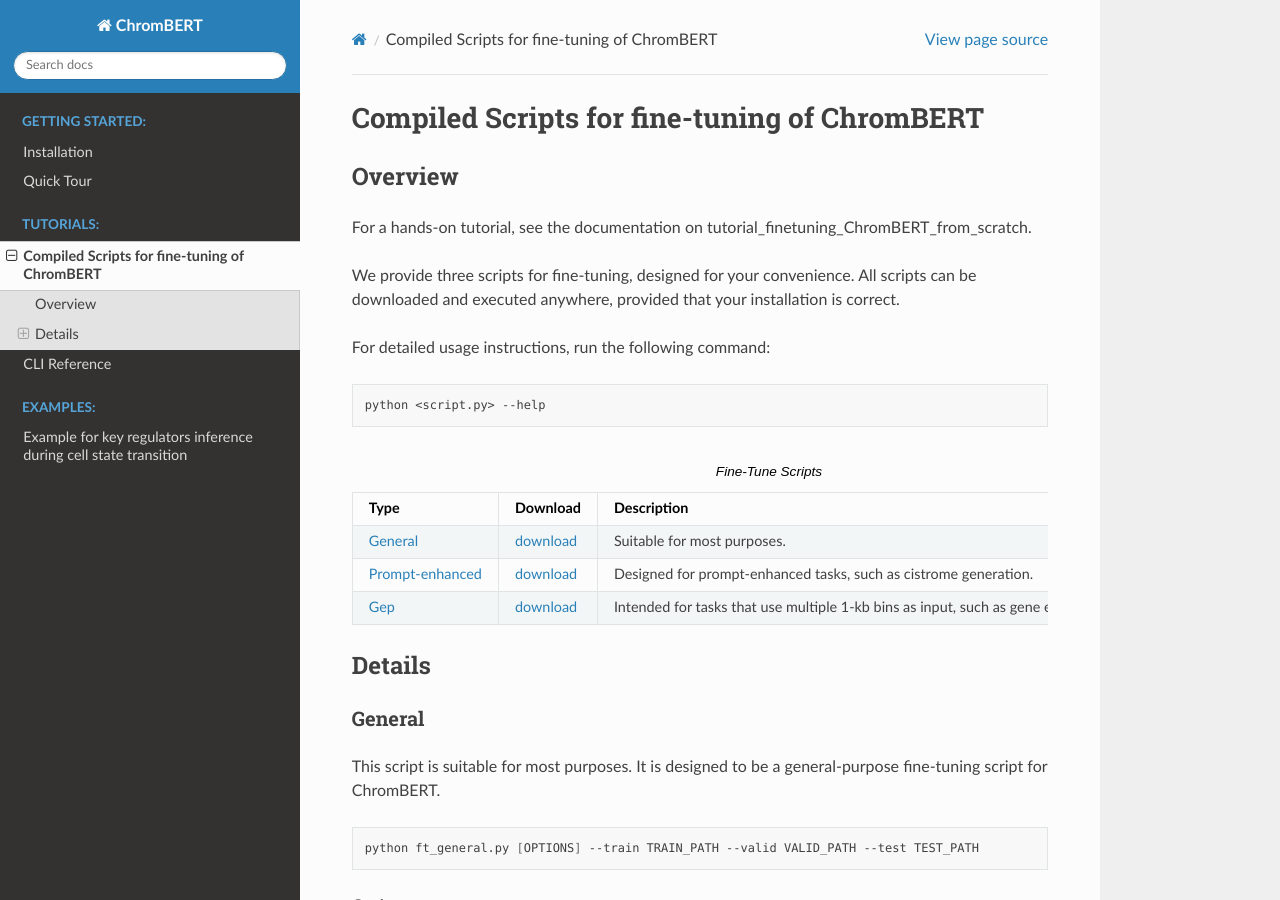
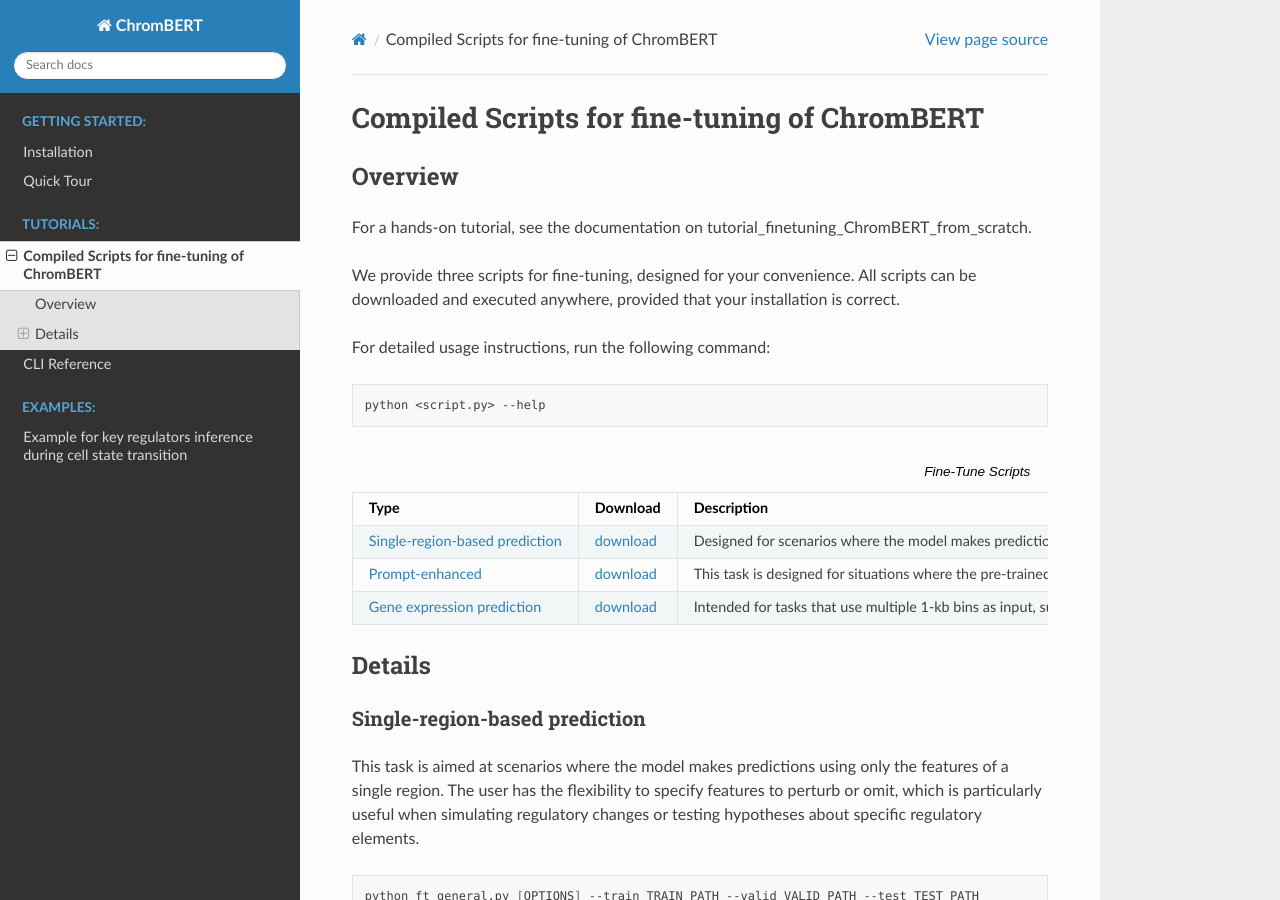
Before and after one commit to zhaoweiyu-github/ChromBERT, a Sphinx documentation site: the page built from docs/source/finetune.rst, in a window 1280 px wide and 900 px high. Built offline with Sphinx 7.4.7 and the Read the Docs theme 3.1.0, drawn with Linux system fonts in a browser that asks for light colours; pages that are not in the unit, such as notebooks, are missing from menus; some of the changed text lies outside the part shown.

Commit message:
update documentation

```diff
--- a/docs/source/finetune.rst
+++ b/docs/source/finetune.rst
@@ -18,9 +18,9 @@ For detailed usage instructions, run the following command:
 .. csv-table:: Fine-Tune Scripts
     :header: "Type", "Download", "Description"
 
-    "`General`_", "`download <https://raw.githubusercontent.com/TongjiZhanglab/ChromBERT/main/examples/train/ft_general.py>`_ ", "Suitable for most purposes."
-    "`Prompt-enhanced`_", "`download <https://raw.githubusercontent.com/TongjiZhanglab/ChromBERT/main/examples/train/ft_prompt_enhanced.py>`_", "Designed for prompt-enhanced tasks, such as cistrome generation."
-    "`Gep`_", "`download <https://raw.githubusercontent.com/TongjiZhanglab/ChromBERT/main/examples/train/ft_gep.py>`_", "Intended for tasks that use multiple 1-kb bins as input, such as gene expression prediction."
+    "`Single-region-based prediction`_", "`download <https://raw.githubusercontent.com/TongjiZhanglab/ChromBERT/main/examples/train/ft_general.py>`_ ", "Designed for scenarios where the model makes predictions using only the features of a single region."
+    "`Prompt-enhanced`_", "`download <https://raw.githubusercontent.com/TongjiZhanglab/ChromBERT/main/examples/train/ft_prompt_enhanced.py>`_", "This task is designed for situations where the pre-trained model's default single-region embeddings are insufficient, such as cistrome imputation."
+    "`Gene expression prediction`_", "`download <https://raw.githubusercontent.com/TongjiZhanglab/ChromBERT/main/examples/train/ft_gep.py>`_", "Intended for tasks that use multiple 1-kb bins as input, such as gene expression prediction."
 
 Details
 ---------
--- a/docs/source/scripts/ft_general.rst
+++ b/docs/source/scripts/ft_general.rst
@@ -1,7 +1,7 @@
-General
-************
+Single-region-based prediction
+****************************
 
-This script is suitable for most purposes. It is designed to be a general-purpose fine-tuning script for ChromBERT.
+This task is aimed at scenarios where the model makes predictions using only the features of a single region. The user has the flexibility to specify features to perturb or omit, which is particularly useful when simulating regulatory changes or testing hypotheses about specific regulatory elements.
 
 .. code-block:: shell
 
--- a/docs/source/scripts/ft_gep.rst
+++ b/docs/source/scripts/ft_gep.rst
@@ -1,7 +1,7 @@
-Gep
-*********************
+Gene expression prediction
+**************************
 
-Fine-tune the ChromBERT model with a multiflank window setting to predict genome-wide changes in the transcriptome.
+Gene expression is influenced by multiple regulatory regions, often extending over significant genomic distances, particularly near the transcription start site (TSS). This task uses a flank window to consider multiple nearby regions, providing a holistic view of regulatory impacts on gene expression.
 
 .. code-block:: shell
 
--- a/docs/source/scripts/ft_prompt_enhanced.rst
+++ b/docs/source/scripts/ft_prompt_enhanced.rst
@@ -1,8 +1,7 @@
 Prompt-enhanced
 *******************
 
-
-Fine-tune a prompt-enhanced ChromBERT on a downstream task.
+This task is designed for situations where the pre-trained model's default single-region embeddings are insufficient. By incorporating additional prompts, such as cell-type specific embeddings or DNA sequence embeddings, the model can make more informed predictions by leveraging extra contextual knowledge.
 
 .. code-block:: shell
 
```
Also changed, not shown: docs/source/quick_tour.rst (+12 -11 lines), 1 other file.
